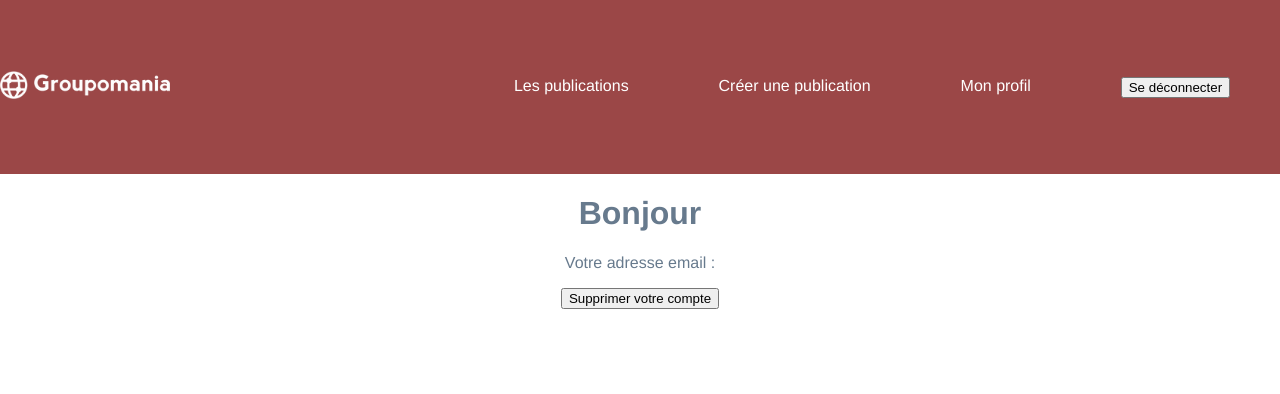
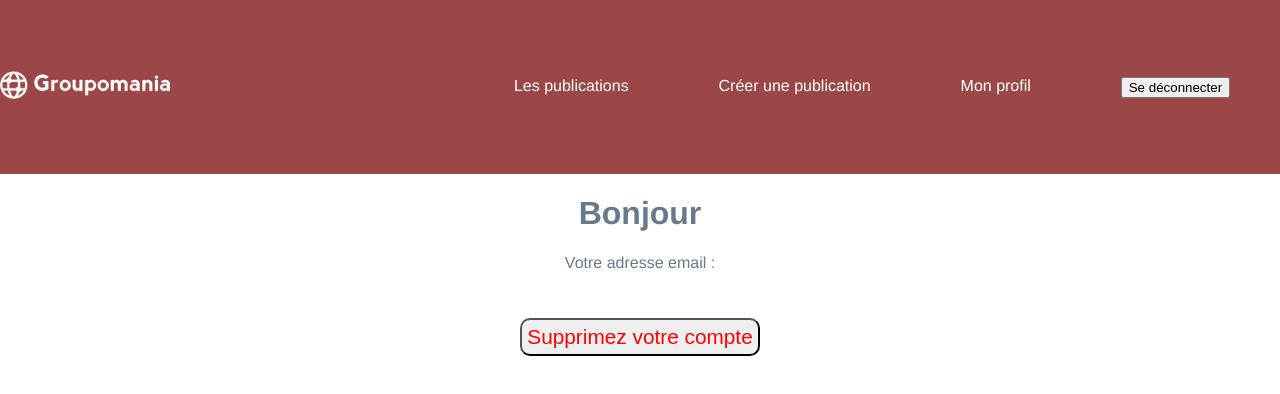
Before and after one commit to Elena-Lou/_7_28062021, a Vue app in the folder frontend/: page /user/1 in a window 1280 px wide. Shown: the top 394 px of the page. Built offline with nearby package versions, Linux system fonts and the light colour scheme; no server answers; sample sign-in values are in the browser's storage.

Commit message:
modif apparence bouton delete

```diff
--- a/frontend/src/views/Profile.vue
+++ b/frontend/src/views/Profile.vue
@@ -6,7 +6,7 @@
             <p class="profile__email">Votre adresse email : {{ user.email }}</p>
         </div>
 
-        <button class="delete__profile" @click.prevent="deleteProfile()">Supprimer votre compte</button>
+        <button class="profile__btn__delete" @click.prevent="deleteProfile()">Supprimez votre compte</button>
 
     </div>
 </template>
@@ -64,3 +64,17 @@ mounted(){
 }
 
 </script>
+
+<style lang="scss" scoped>
+
+
+    .profile__btn__delete {
+      border-radius: 10px;
+      padding: 5px;
+      color: red;
+      margin-top: 30px;
+      font-size: 1.3em;
+      cursor: pointer;
+    }
+
+</style>
```
